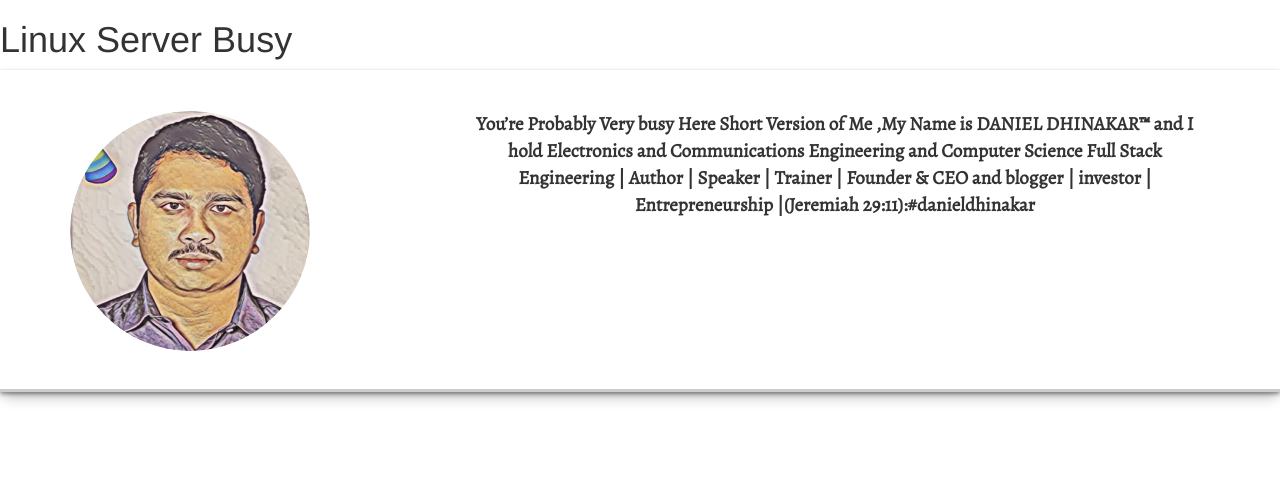
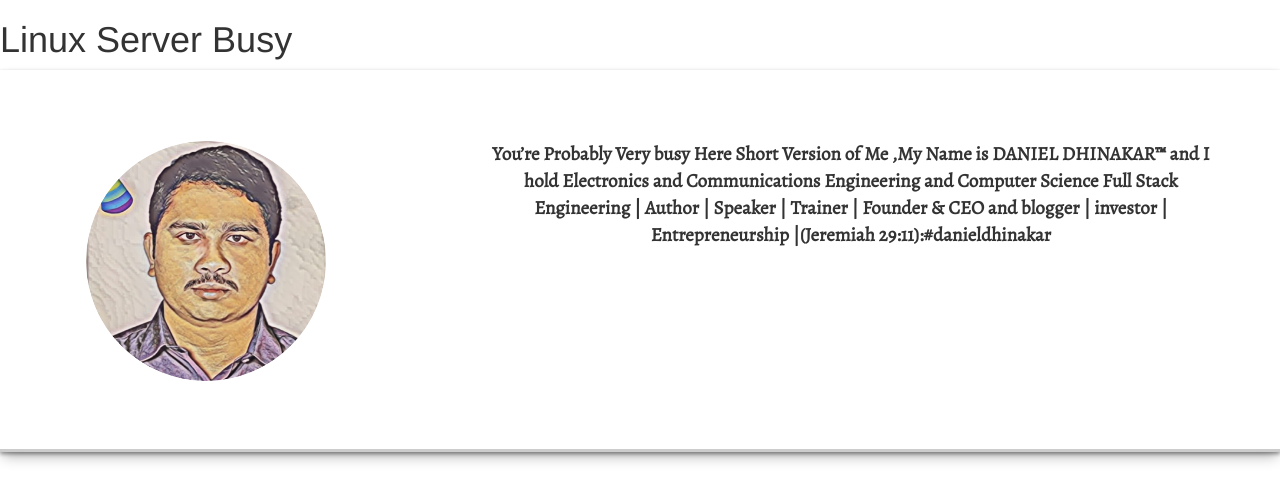
Before and after one commit to danieldhinakar/ApplicationFramework, a PHP site: page / in a window 1280 px wide. Shown: the top 502 px of the page. Run offline with PHP 8.4, Linux system fonts and the light colour scheme; some libraries are stand-ins or nearby versions.

Commit message:
Update style.css

```diff
--- a/style.css
+++ b/style.css
@@ -45,7 +45,7 @@ text-align:center;
 
 #content {
 background-color:FFFFFF;
-padding:41px;
+padding:71px;
 font-family:'Alegreya';
 box-shadow: rgba(0, 0, 0, 0.4) 0px 2px 4px, rgba(0, 0, 0, 0.3) 0px 7px 13px -3px, rgba(0, 0, 0, 0.2) 0px -3px 0px inset;
 
```
